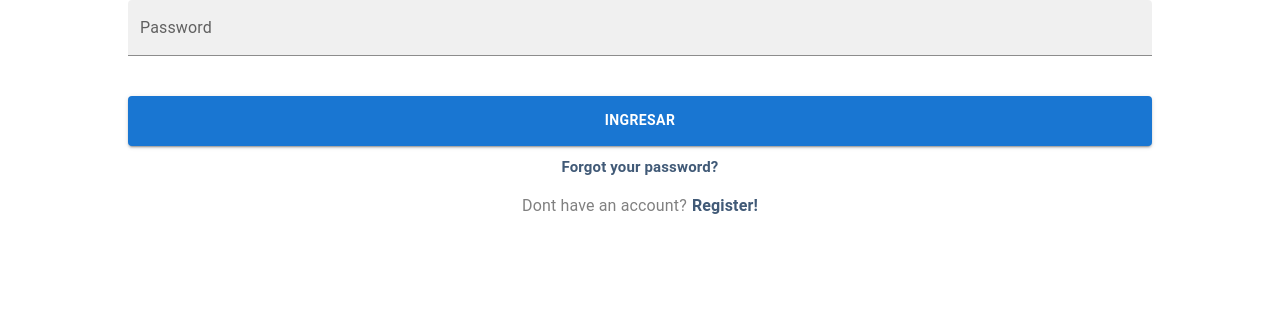
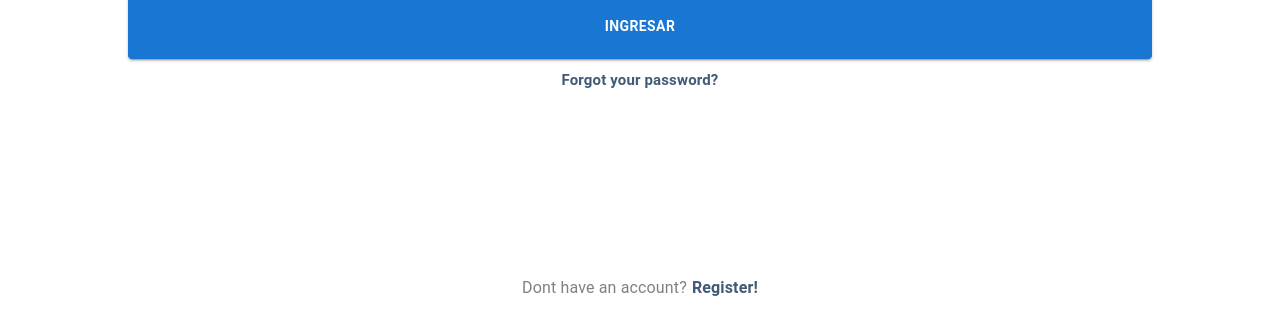
Before and after one commit to telnesito/Editor-Codigo, a React (Vite) app: page /gestion-de-sesion in a window 1280 px wide. Shown: the part 480-797 px from the top of the page. Built offline with nearby package versions, Linux system fonts and the light colour scheme.

Commit message:
fix-login

```diff
--- a/src/componentes/auth/login/Login.jsx
+++ b/src/componentes/auth/login/Login.jsx
@@ -17,9 +17,9 @@ const Login = () => {
 
   return (
 
-    <Box bgcolor={'white'} display={'flex'} flexDirection={'column'} alignItems={'center'} justifyContent={'center'} height={'100vh'} minHeight={'700px'}>
+    <Box bgcolor={'white'} display={'flex'} flexDirection={'column'} alignItems={'center'} height={'100vh'} minHeight={'700px'}>
 
-      <Box display={'flex'} flexDirection={'column'} alignItems={'center'} width={'100%'} >
+      <Box display={'flex'} flexDirection={'column'} alignItems={'center'} height={'85%'} width={'100%'} >
 
         <img width={'300px'} src='/img/img-login.jpg'></img>
         <Typography color={'#415A77'} fontSize={'25px'} fontWeight={700} paddingBottom={'5px'} width={'80%'} textAlign={'center'}>Welcome to Codesue</Typography>
@@ -48,12 +48,12 @@ const Login = () => {
 
           />
 
-          <Button sx={{ mt: '30px', mb: '10px', height: '50px', fontWeight: '700' }} variant='contained' type='submit'>Ingresar</Button>
+          <Button sx={{ mt: '30px', mb: '10px', height: '65px', fontWeight: '700' }} variant='contained' type='submit'>Ingresar</Button>
         </form>
+        <Typography fontSize={'15px'} fontWeight={700} color={'#415A77'} textAlign={'center'}>Forgot your password?</Typography>
       </Box>
 
-      <Typography fontSize={'15px'} fontWeight={700} color={'#415A77'} textAlign={'center'}>Forgot your password?</Typography>
-      <Box display={'flex'} height={'40px'} alignItems={'end'} gap={'5px'}>
+      <Box display={'flex'} alignItems={'end'} height={'30%'} mb={'20px'} gap={'5px'} >
         <Typography component={'div'} color={'gray'}>Dont have an account?</Typography>
         <Typography sx={{ cursor: 'pointer' }} onClick={() => navigate('/')} fontWeight={700} color={'#415A77'}>Register!</Typography>
 
```
